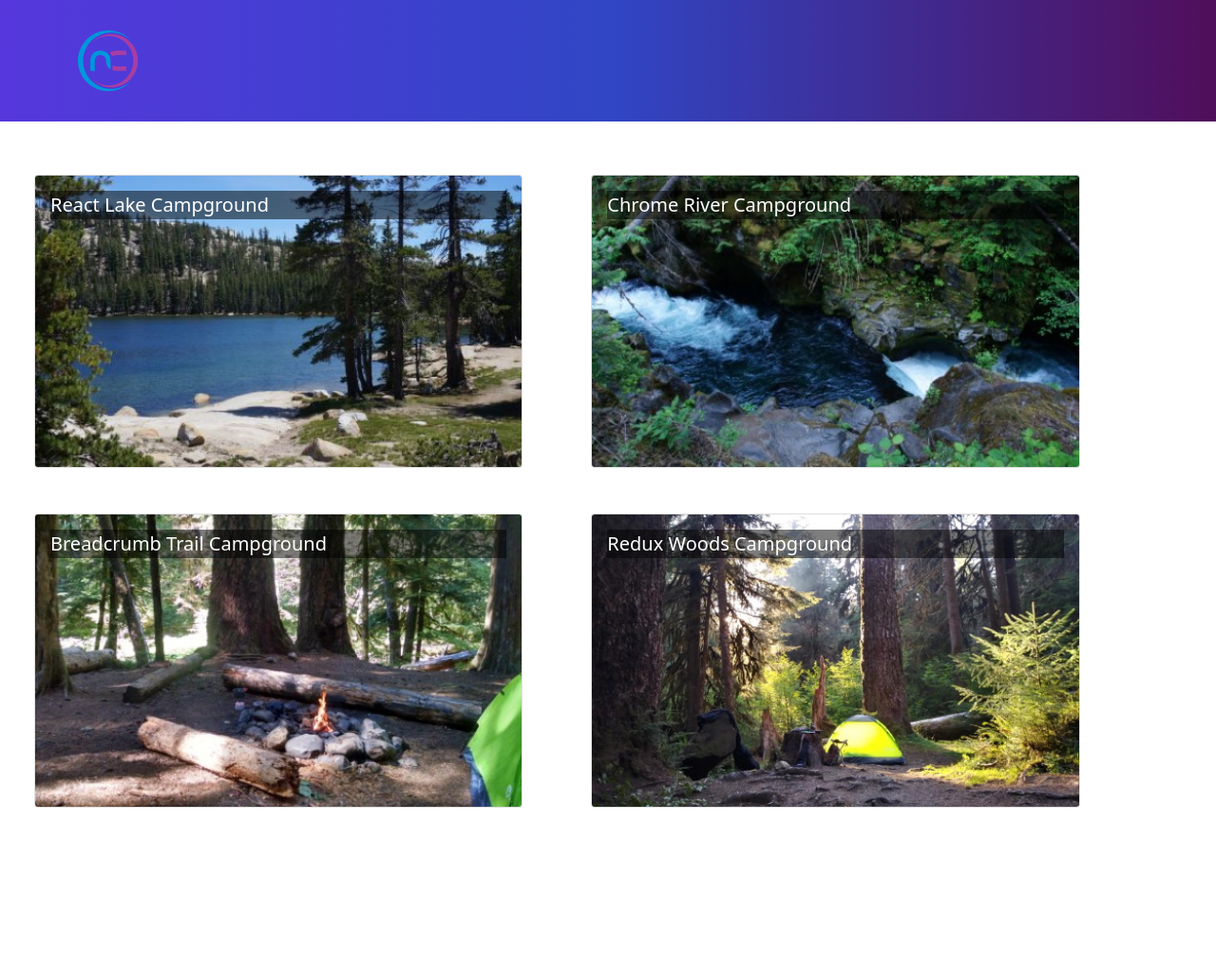
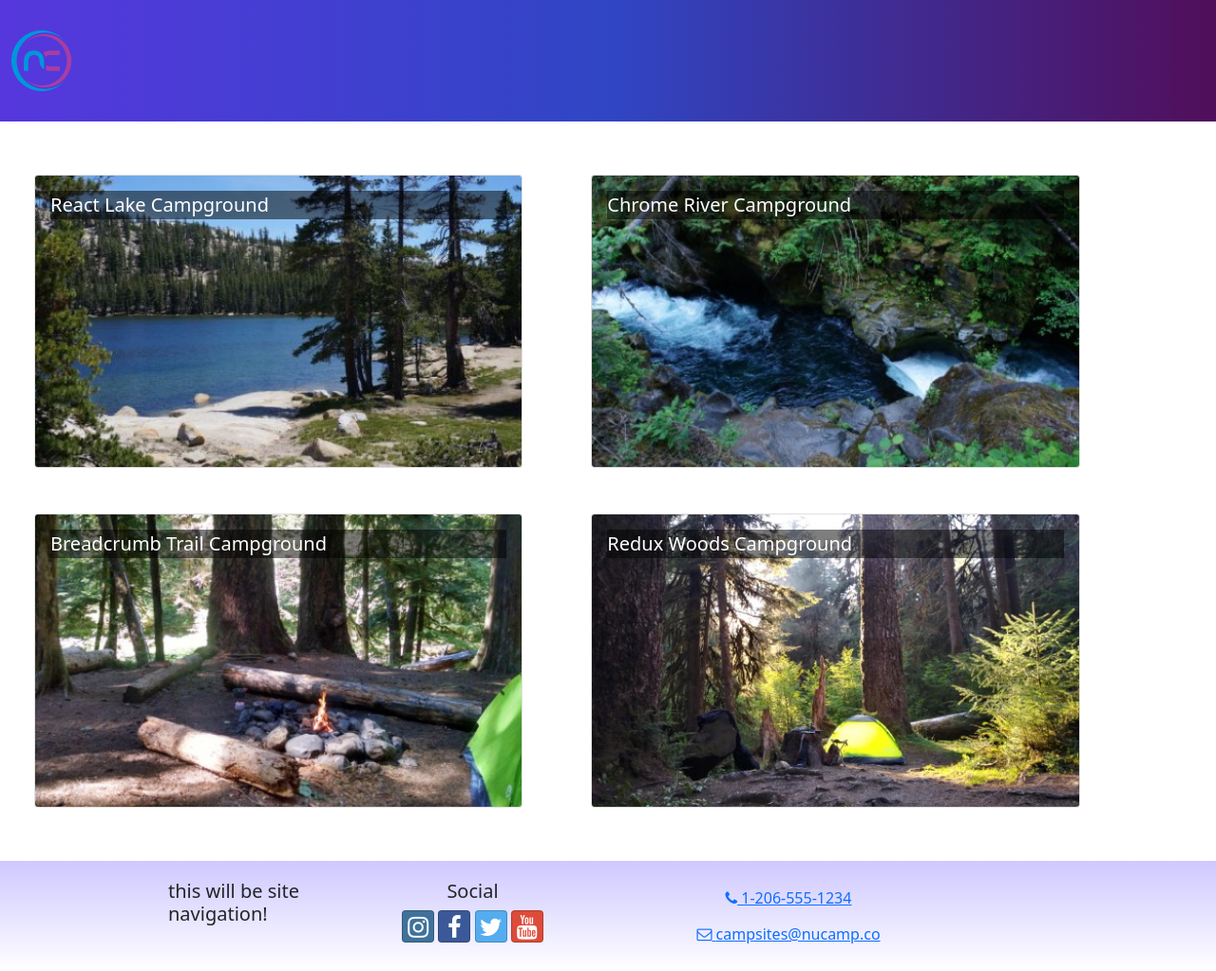
Before and after one commit to j-chaney3/nc-react, a React (Create React App) app in the folder nucampsite/: page / in a window 1280 px wide. Shown: the whole page at 95% size. Before the commit the page ends 875 px from the top, so only its background shows below. Built offline with nearby package versions, Linux system fonts and the light colour scheme.

Commit message:
Updated App with new components/features

```diff
--- a/nucampsite/src/App.js
+++ b/nucampsite/src/App.js
@@ -1,21 +1,19 @@
-import React from 'react';
+import Header from './components/Header';
+import Footer from './components/Footer';
 import { Container, Navbar, NavbarBrand } from 'reactstrap';
 import NucampLogo from './app/assets/img/logo.png';
 import './App.css';
 import CampsitesList from './features/campsites/CampsitesList';
-import {CAMPSITES} from './app/shared/CAMPSITES';
+import { CAMPSITES } from './app/shared/CAMPSITES';
 
 function App() {
-	return <div className="App">
-		<Navbar dark colr='primary' sticky='top' expand='md'>
-			<Container>
-				<NavbarBrand href='/'>
-					<img src={NucampLogo} alt='nucamp logo' />
-				</NavbarBrand>
-			</Container>
-		</Navbar>
-		<CampsitesList />
-	</div>;
+	return (
+		<div className="App">
+			<Header />
+			<CampsitesList />
+			<Footer />
+		</div>
+	);
 }
 
 export default App;
```
